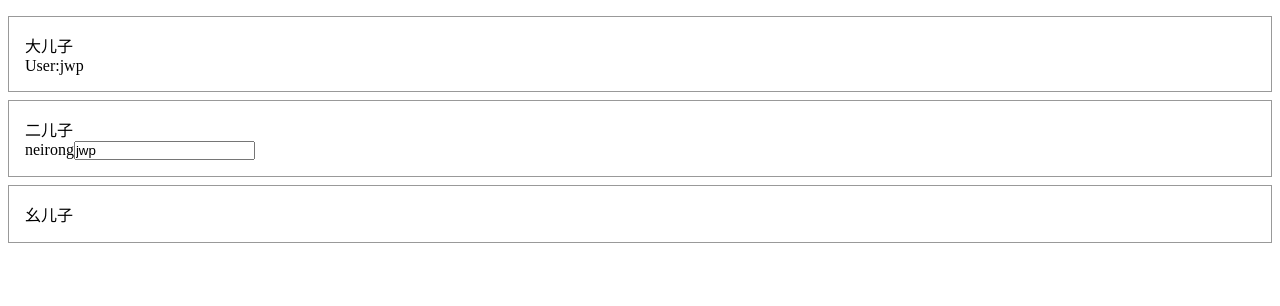
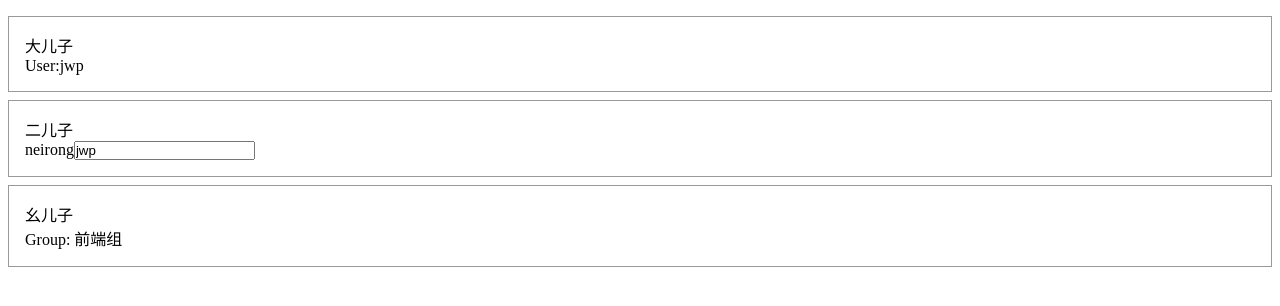
Before and after one commit to monody517/my-redux, a React (Vite) app: page / in a window 1280 px wide. Shown: the top 306 px of the page. Built offline with nearby package versions, Linux system fonts and the light colour scheme.

Commit message:
精准渲染

```diff
--- a/src/App.jsx
+++ b/src/App.jsx
@@ -18,12 +18,12 @@ const 二儿子 = () => {
   console.log('2222222222')
   return (<section>二儿子<UserModifier>neirong</UserModifier></section>)
 }
-const 幺儿子 = () => {
+const 幺儿子 = connect(state=>{
+  return {group: state.group}
+})(({group}) => {
   console.log('33333333333')
-  return (<section>幺儿子</section>)
-}
-
-
+  return (<section>幺儿子<div>Group: {group.name}</div></section>)
+})
 
 const _UserModifier = ({dispatch, state, children}) => {
   console.log('_UserModifier render')
@@ -43,6 +43,7 @@ const _User = ({user}) => {
 }
 
 const UserModifier = connect()(_UserModifier)
+
 const User = connect(state => {
   return {user: state.user}
 })(_User)
--- a/src/redux.jsx
+++ b/src/redux.jsx
@@ -1,8 +1,9 @@
 import React,{useEffect, useState} from "react";
 
-export const store = {
+export const store =  {
     state: {
-        user: {name: 'jwp', age: 18}
+        user: {name: 'jwp', age: 18},
+        group: {name: "前端组"}
     },
     setState(newState){
         store.state = newState
@@ -32,6 +33,15 @@ const reducer = (state, {type, payload}) => {
   }
 }
 
+const changed = (oldState,newState) => {
+    let change = false;
+    for(let key in oldState){
+        if(oldState[key] !== newState[key]){
+            change = true
+        }
+    }
+    return change
+}
 export const connect = (selector) => (Component) => {
   return (props) => {
       const {state,setState} = store
@@ -39,12 +49,16 @@ export const connect = (selector) => (Component) => {
       const data = selector ? selector(state): {state}
       useEffect(()=>{
           store.subscribe(()=>{
+            const newData = selector ? selector(store.state): {state: store.state}
+            if(changed(data,newData)){
                 update({})
+            }
           })
-    },[])
+      },[selector])
       const dispatch = (action) => {
-      setState(reducer(store.state.user.name,action))
+          setState(reducer(state,action))
       }
+      console.log('data',data);
       return (
           <Component {...props} {...data} dispatch={dispatch}/>
       )
```
Lines whose indentation alone changed are shown as unchanged.
